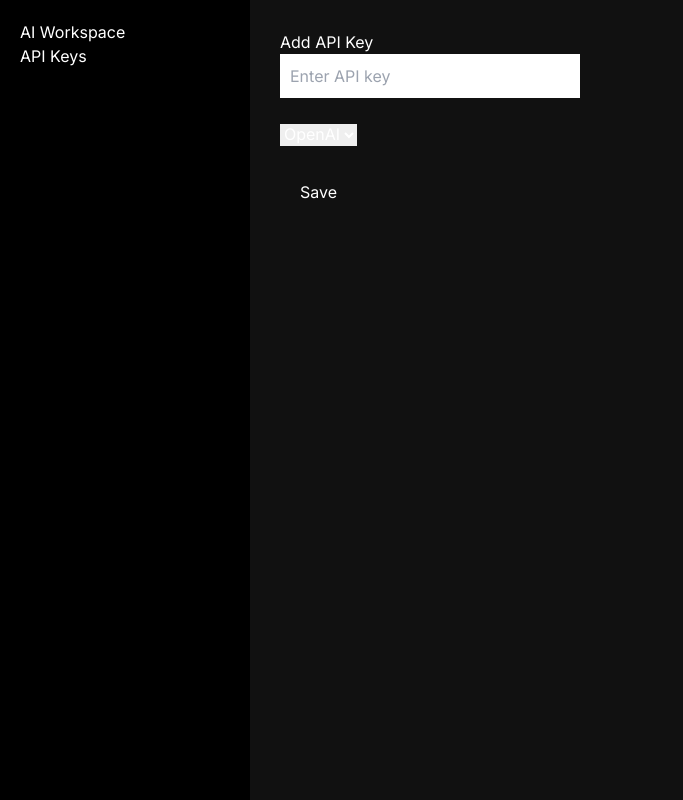
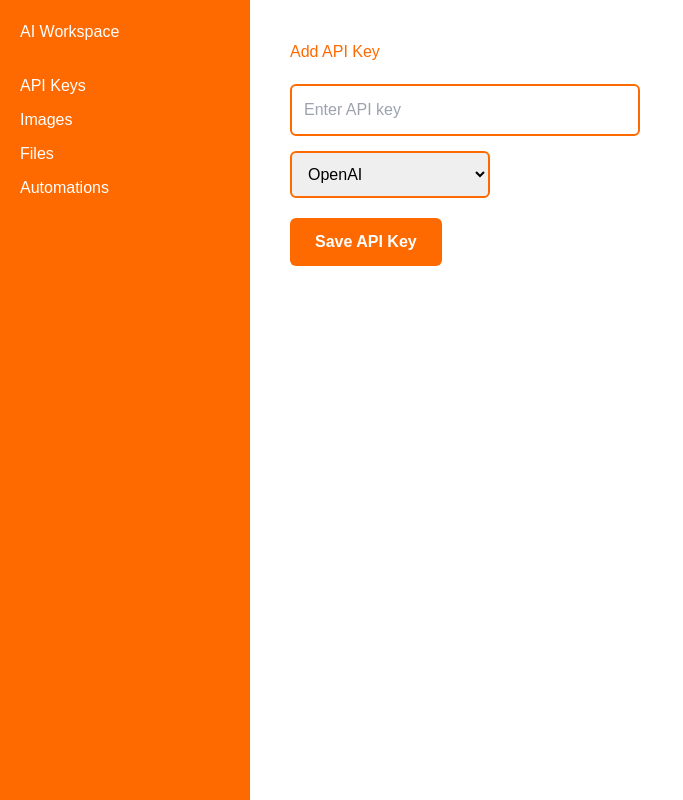
Before and after one commit to Orsuyedukonda151997/stackblitz-starters-84dqg1zm, a Next.js app: page / in a window 1280 px wide. Shown: the whole page, without its empty margins (0-683 px from the left). Built offline with nearby package versions, Linux system fonts and the light colour scheme.

Commit message:
Update page.tsx

```diff
--- a/app/page.tsx
+++ b/app/page.tsx
@@ -12,7 +12,7 @@ export default function Home() {
   async function saveKey() {
 
     if (!apiKey) {
-      setStatus("Enter API key")
+      setStatus("Please enter an API key")
       return
     }
 
@@ -27,10 +27,10 @@ export default function Home() {
       ])
 
     if (error) {
-      setStatus("Error saving")
       console.log(error)
+      setStatus("Error saving key")
     } else {
-      setStatus("Saved successfully")
+      setStatus("API key saved successfully")
       setApiKey("")
     }
 
@@ -39,76 +39,108 @@ export default function Home() {
   return (
 
     <div style={{
-      display:"flex",
-      height:"100vh",
-      background:"#111",
-      color:"#fff"
+      display: "flex",
+      height: "100vh",
+      fontFamily: "Arial"
     }}>
 
+      {/* Sidebar */}
       <div style={{
-        width:"250px",
-        background:"#000",
-        padding:"20px"
+        width: "250px",
+        background: "#ff6a00",
+        color: "#fff",
+        padding: "20px"
       }}>
-        <h2>AI Workspace</h2>
 
-        <p>API Keys</p>
+        <h2 style={{marginBottom:"30px"}}>
+          AI Workspace
+        </h2>
+
+        <p style={{marginBottom:"10px"}}>API Keys</p>
+        <p style={{marginBottom:"10px"}}>Images</p>
+        <p style={{marginBottom:"10px"}}>Files</p>
+        <p style={{marginBottom:"10px"}}>Automations</p>
 
       </div>
 
+
+      {/* Main panel */}
       <div style={{
-        padding:"30px"
+        flex: 1,
+        padding: "40px",
+        background: "#ffffff",
+        color: "#000"
       }}>
 
-        <h1>Add API Key</h1>
+        <h1 style={{
+          color:"#ff6a00",
+          marginBottom:"20px"
+        }}>
+          Add API Key
+        </h1>
 
         <input
-          style={{
-            padding:"10px",
-            width:"300px"
-          }}
+          type="text"
           placeholder="Enter API key"
           value={apiKey}
           onChange={(e)=>setApiKey(e.target.value)}
+          style={{
+            padding: "12px",
+            width: "350px",
+            border: "2px solid #ff6a00",
+            borderRadius: "6px",
+            marginBottom:"15px"
+          }}
         />
 
-        <br/><br/>
+        <br/>
 
         <select
           value={provider}
           onChange={(e)=>setProvider(e.target.value)}
+          style={{
+            padding: "12px",
+            width:"200px",
+            border: "2px solid #ff6a00",
+            borderRadius: "6px",
+            marginBottom:"20px"
+          }}
         >
 
-          <option value="openai">
-            OpenAI
-          </option>
-
-          <option value="anthropic">
-            Claude
-          </option>
-
-          <option value="google">
-            Gemini
-          </option>
+          <option value="openai">OpenAI</option>
+          <option value="anthropic">Claude</option>
+          <option value="google">Gemini</option>
 
         </select>
 
-        <br/><br/>
+        <br/>
 
         <button
           onClick={saveKey}
           style={{
-            padding:"10px 20px"
+            padding: "12px 25px",
+            background: "#ff6a00",
+            color: "#fff",
+            border: "none",
+            borderRadius: "6px",
+            cursor: "pointer",
+            fontWeight:"bold"
           }}
         >
-          Save
+          Save API Key
         </button>
 
-        <p>{status}</p>
+        <p style={{
+          marginTop:"15px",
+          color:"#ff6a00"
+        }}>
+          {status}
+        </p>
 
       </div>
 
     </div>
 
   )
-}
+
+      }
```
